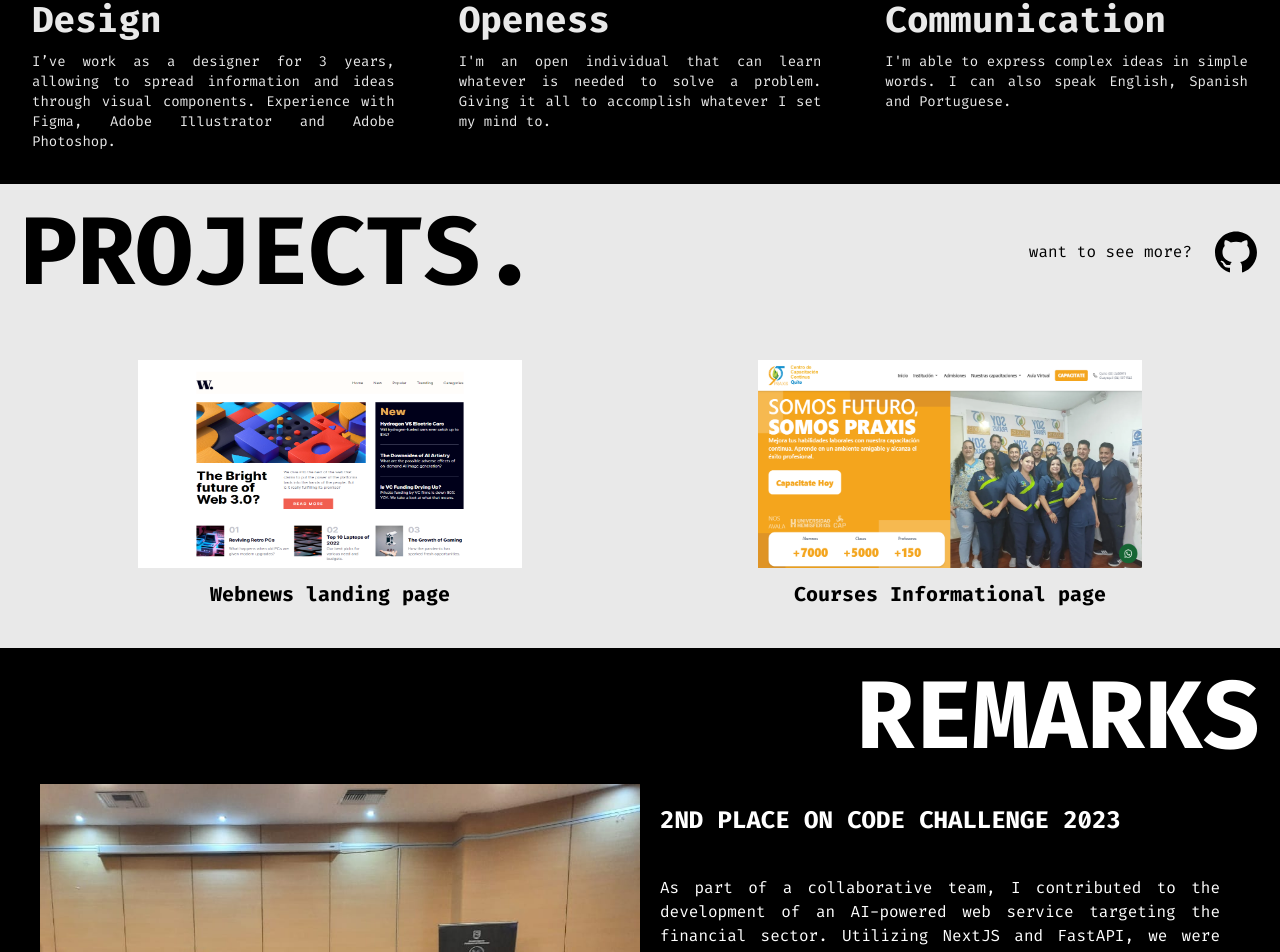
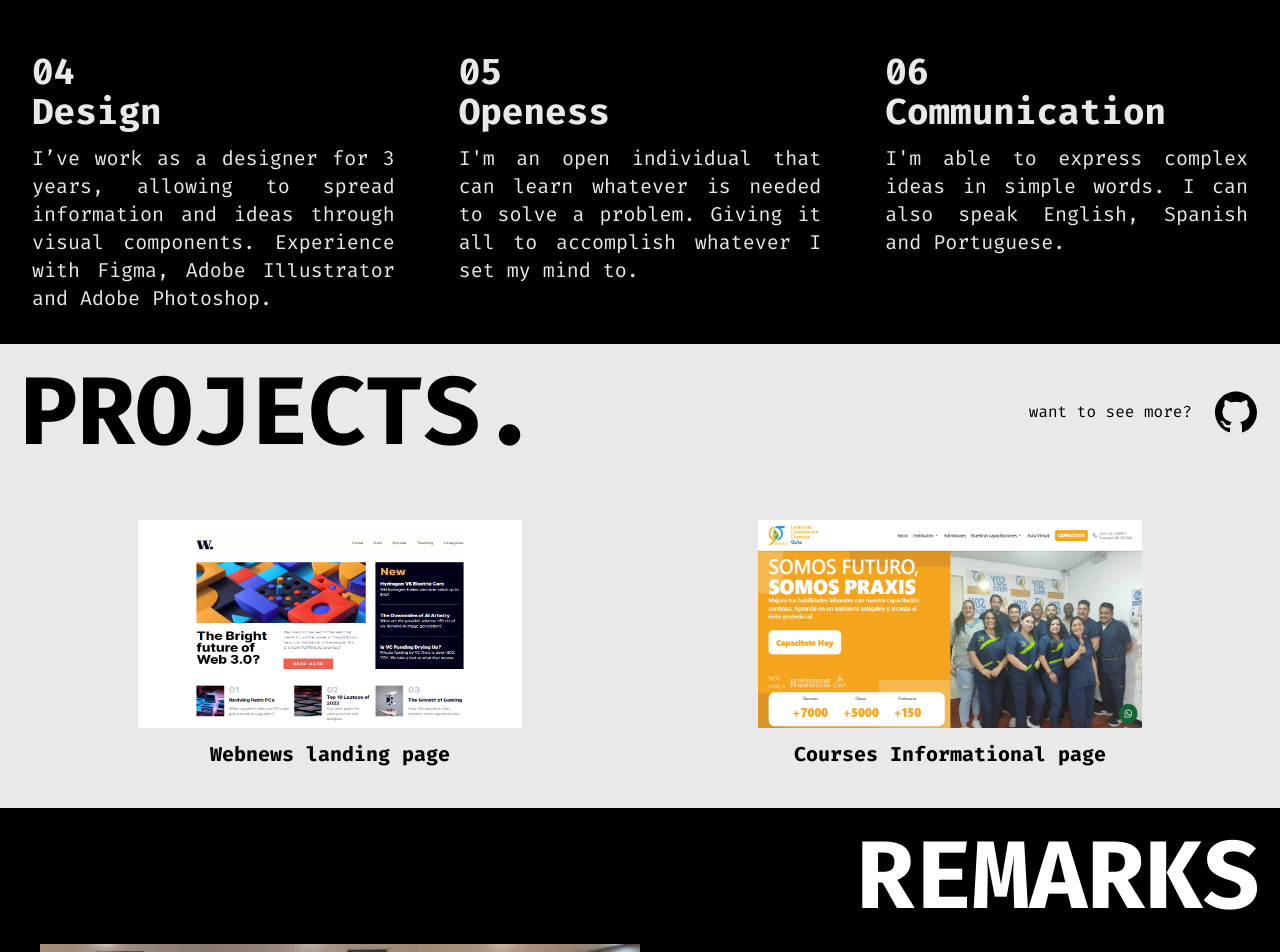
Before and after one commit to ACR1209/aacr-portfolio, a Next.js app: page / in a window 1280 px wide. Shown: the part 1848-2800 px from the top of the page. Built offline with nearby package versions, Linux system fonts and the light colour scheme; a web font is replaced by a local one.

Commit message:
ESLint errors fix

```diff
--- a/components/AboutMe.tsx
+++ b/components/AboutMe.tsx
@@ -11,7 +11,7 @@ function AboutMe() {
         >
           About Me.
         </h2>
-        <p className="text-justify">
+        <p className="text-justify xl:text-xl xl:mt-5">
           I am a software developer who is deeply passionate about learning,
           expanding my network, and constantly improving. Although I am
           currently residing in Ecuador, I was born in Venezuela and I’m half
--- a/components/HeroContainer.tsx
+++ b/components/HeroContainer.tsx
@@ -8,12 +8,12 @@ function HeroContainer() {
     <section id='start' className="bg-black text-white flex-col md:flex-row h-screen md:w-full flex justify-end md:justify-normal items-center">
       <div className={`${firaCodeFont.className} p-5 w-full md:w-7/12`}>
         <div className="text-xl md:text-3xl lg:text-[2.5rem] lg:leading-[3rem] xl:text-5xl whitespace-nowrap font-bold">
-          <h1>Hello. I'm Andrés Coronel.</h1>
+          <h1>Hello. I&apos;m Andrés Coronel.</h1>
           <h1>A Full Stack Web Developer</h1>
         </div>
         <p className="text-sm md:text-base xl:text-xl w-9/12">
           Enthusiastic software engineer, with an eye to detail and the ability
-          to build what you want. I'm also a designer.
+          to build what you want. I&apos;m also a designer.
         </p>
       </div>
 
--- a/components/Navlink.tsx
+++ b/components/Navlink.tsx
@@ -2,7 +2,7 @@ import React, { ReactNode } from 'react'
 
 function Navlink({children}: {children: ReactNode }) {
   return (
-    <li className='cursor-pointer flex items-center hover:scale-110 transition-all'>{children}</li>
+    <li className='cursor-pointer xl:text-xl font-bold flex items-center hover:scale-110 transition-all'>{children}</li>
   )
 }
 
--- a/components/Projects.tsx
+++ b/components/Projects.tsx
@@ -42,8 +42,9 @@ function Projects() {
 
         <div className="p-5 flex flex-wrap">
             {
-                projects.map(p => (
+                projects.map((p,i) => (
                     <Proyect
+                        key={`p-${i}`}
                         {...p}
                     />
                 ))
--- a/components/Proyect.tsx
+++ b/components/Proyect.tsx
@@ -23,8 +23,8 @@ function Proyect({title, imgSrc, liveSrc, description}: Proyect) {
         </div>
 
         <div className='group-hover:flex justify-center items-center flex-col hidden  text-offWhite absolute left-0 top-0  bg-[rgba(0,0,0,0.8)] w-full h-full '>
-            <p className='w-1/2 text-justify'>{description}</p>
-            <a className='border-white border-2 p-2 hover:bg-white hover:text-black mt-5' href={liveSrc} target="_blank">Live Site</a>
+            <p className='w-1/2 text-justify xl:text-xl'>{description}</p>
+            <a className='border-white border-2 p-2 xl:text-xl hover:bg-white hover:text-black mt-5' href={liveSrc} target="_blank">Live Site</a>
         </div>
     </div>
   )
--- a/components/Remark.tsx
+++ b/components/Remark.tsx
@@ -18,8 +18,8 @@ function Remark({title, description, imgSrc}: RemarkType) {
             className='object-cover w-full md:w-1/2'
             />
         <div className='w-full md:w-1/2 p-5'>
-            <h3 className='text-2xl font-bold'>{title}</h3>
-            <p className='text-base text-justify mt-10'>{description}</p>
+            <h3 className='text-2xl xl:text-4xl font-bold'>{title}</h3>
+            <p className='text-base text-justify xl:text-xl mt-10'>{description}</p>
         </div>
     </div>
   )
--- a/components/Remarks.tsx
+++ b/components/Remarks.tsx
@@ -3,30 +3,34 @@ import React from "react";
 import Remark, { RemarkType } from "./Remark";
 
 const remarks: RemarkType[] = [
-    {
-        title: "2ND PLACE ON CODE CHALLENGE 2023",
-        description: "As part of a collaborative team, I contributed to the development of an AI-powered web service targeting the financial sector. Utilizing NextJS and FastAPI, we were able to create a fully functional solution within a tight deadline of just one day. Our exceptional effort and innovative approach led us to secure the second place in a highly competitive software development competition.",
-        imgSrc: '/remark1.jpeg'
-    },
-    {
-        title: "Google Data Analytics Certificate",
-        description: "I successfully completed the Google Data Analytics course, where I honed my skills in data analysis, specifically focusing on SQL, R, Excel, and Tableau. As part of the course's capstone project, I conducted a thorough analysis of the power progression in Terraria, a popular game.",
-        imgSrc: "/remark2.jpeg"
-    }
-]
+  {
+    title: "2ND PLACE ON CODE CHALLENGE 2023",
+    description:
+      "As part of a collaborative team, I contributed to the development of an AI-powered web service targeting the financial sector. Utilizing NextJS and FastAPI, we were able to create a fully functional solution within a tight deadline of just one day. Our exceptional effort and innovative approach led us to secure the second place in a highly competitive software development competition.",
+    imgSrc: "/remark1.jpeg",
+  },
+  {
+    title: "Google Data Analytics Certificate",
+    description:
+      "I successfully completed the Google Data Analytics course, where I honed my skills in data analysis, specifically focusing on SQL, R, Excel, and Tableau. As part of the course's capstone project, I conducted a thorough analysis of the power progression in Terraria, a popular game.",
+    imgSrc: "/remark2.jpeg",
+  },
+];
 
 function Remarks() {
   return (
-    <section id="remarks" className={`${firaCodeFont.className} text-white bg-black p-5`}>
-      <h2 className="text-5xl text-right  lg:text-8xl uppercase font-bold ">Remarks</h2>
+    <section
+      id="remarks"
+      className={`${firaCodeFont.className} text-white bg-black p-5`}
+    >
+      <h2 className="text-5xl text-right  lg:text-8xl uppercase font-bold ">
+        Remarks
+      </h2>
       <div>
-        {
-            remarks.map(r=>(
-                <Remark {...r}/>
-            ))
-        }
+        {remarks.map((r, i) => (
+          <Remark key={`r-{i}`} {...r} />
+        ))}
       </div>
-
     </section>
   );
 }
--- a/components/Skill.tsx
+++ b/components/Skill.tsx
@@ -15,7 +15,7 @@ function Skill({
         <p>0{index}</p>
         <h3>{title}</h3>
       </div>
-      <p className="text-lg md:text-sm text-justify mt-3">{description}</p>
+      <p className="text-lg xl:text-xl text-justify mt-3">{description}</p>
     </div>
   );
 }
--- a/components/Skills.tsx
+++ b/components/Skills.tsx
@@ -55,8 +55,8 @@ function Skills() {
 
       <div className="flex flex-wrap w-full bg-black text-offWhite">
         {
-            skills.map(s=>(
-                <Skill {...s}/>
+            skills.map((s,i)=>(
+                <Skill key={`p-${i}`} {...s}/>
             ))
         }
       </div>
--- a/package.json
+++ b/package.json
@@ -25,5 +25,9 @@
     "react-scroll": "^1.8.9",
     "tailwindcss": "3.3.2",
     "typescript": "5.0.4"
+  },
+  "devDependencies": {
+    "@types/nodemailer": "^6.4.7",
+    "@types/react-scroll": "^1.8.7"
   }
 }
```
Also changed, not shown: components/Contact.tsx (+33 -10 lines), 1 other file (tests, documents, lock files or other folders).
